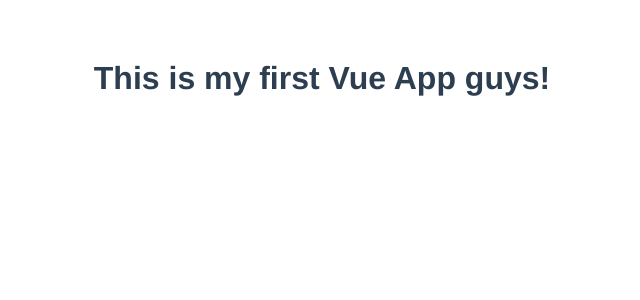
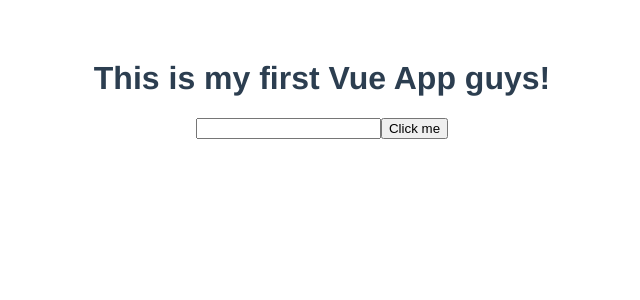
Before and after one commit to BitMavrick/Vue-Journey, a Vue app: page / in a window 1280 px wide. Shown: the top 300 px of the page, without its empty margins (318-958 px from the left). Built offline with nearby package versions, Linux system fonts and the light colour scheme.

Commit message:
dinamically added class

```diff
--- a/src/App.vue
+++ b/src/App.vue
@@ -1,5 +1,7 @@
 <template>
   <h1>{{ title }}</h1>
+  <input type="text" ref="input" />
+  <button @click="handleClick">Click me</button>
 </template>
 
 <script>
@@ -9,6 +11,12 @@
     return {
       title: "This is my first Vue App guys!",
     };
+  },
+  methods: {
+    handleClick() {
+      console.log(this.$refs.input);
+      this.$refs.input.classList.add("active");
+    },
   },
 };
 </script>
```
